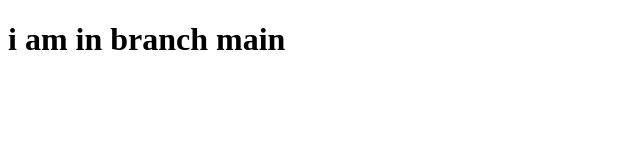
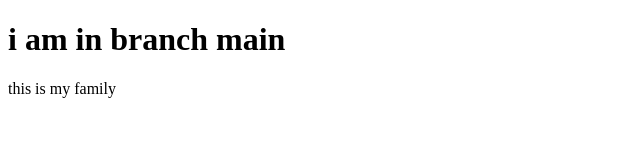
Before and after one commit to nechami-git/branch, a plain HTML site: page index.html in a window 1280 px wide. Shown: the whole page, without its empty margins (0-640 px from the left). Drawn offline with Linux system fonts and the light colour scheme.

Commit message:
add p to feature110

```diff
--- a/index.html
+++ b/index.html
@@ -7,5 +7,6 @@
 </head>
 <body>
     <h1>i am in branch main</h1>
+    <p>this is my family</p>
 </body>
 </html>
```
